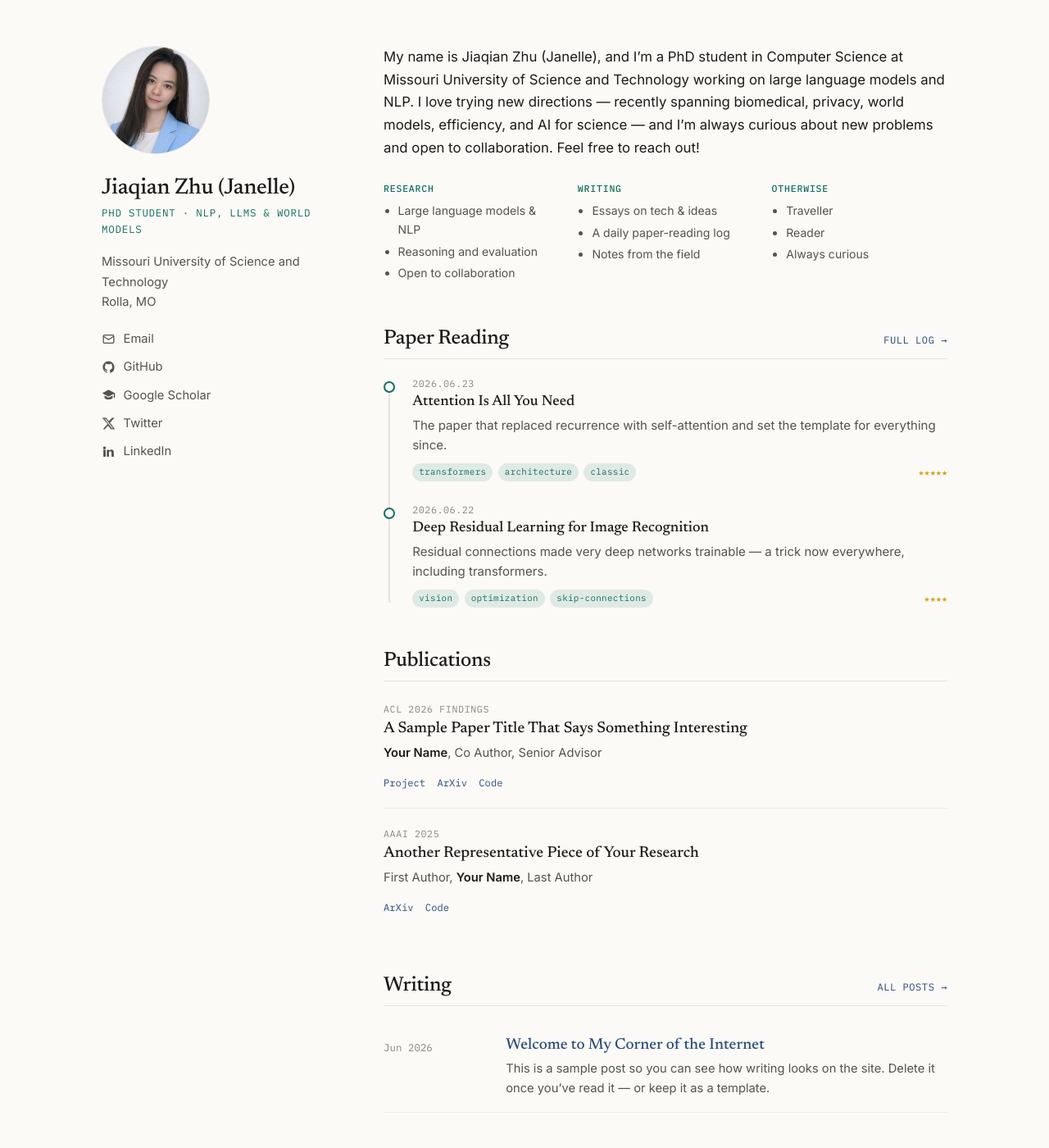
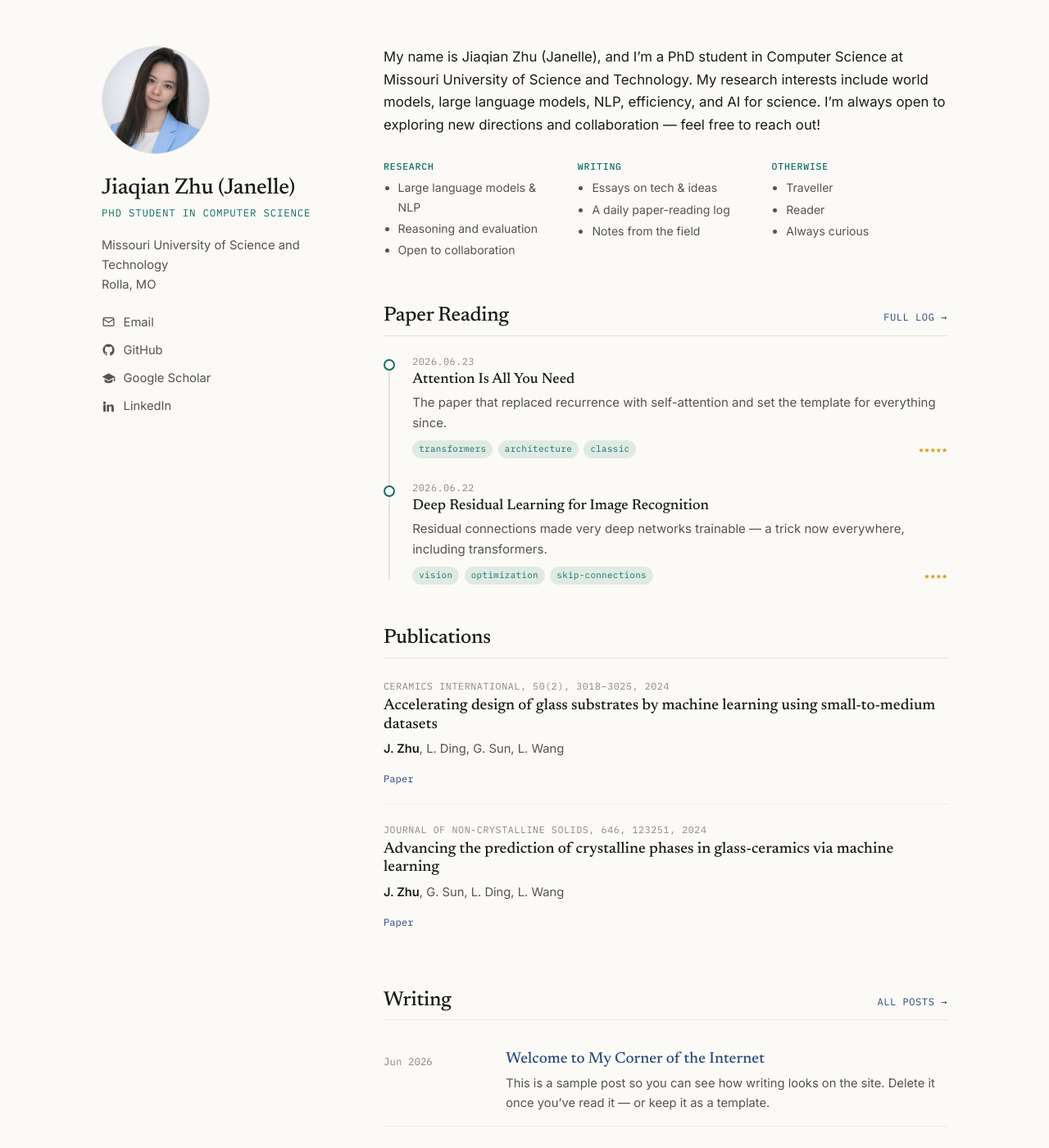
Before and after one commit to Jiaqian-Janelle/Jiaqian-Janelle.github.io, a Jekyll site: the page built from index.html, in a window 1280 px wide and 1400 px high. Shown: the whole window at 82% size. Built offline with Jekyll 4.4.1, drawn with Linux system fonts in a browser that asks for light colours; some of the changed text lies outside the part shown.

Commit message:
update content

```diff
--- a/_config.yml
+++ b/_config.yml
@@ -2,18 +2,17 @@
 #  Site settings — edit these to make the site yours
 # ─────────────────────────────────────────────────────────────
 title: Jiaqian Zhu (Janelle)
-tagline: PhD Student · NLP, LLMs & World Models
+tagline: PhD Student in Computer Science
 email: jiaqianzhu915@gmail.com
 
 # Short bio shown under your name on the homepage (Markdown allowed)
 
 description: >-
   My name is Jiaqian Zhu (Janelle), and I'm a PhD student in Computer Science
-  at Missouri University of Science and Technology working on large language models and NLP. I love trying
-  new directions — recently spanning biomedical, privacy, world models,
-  efficiency, and AI for science — and I'm always curious about new problems and
-  open to collaboration. Feel free to reach out!
-
+  at Missouri University of Science and Technology. My research interests
+  include world models, large language models, NLP, efficiency, and AI for
+  science. I'm always open to exploring new directions and collaboration —
+  feel free to reach out!
 
 # Your affiliation / location (shown in the sidebar)
 affiliation: Missouri University of Science and Technology
--- a/_data/publications.yml
+++ b/_data/publications.yml
@@ -1,17 +1,13 @@
 # Each entry becomes one publication card on the homepage.
 # Bold your own name in `authors` with **double asterisks**.
-# Remove the sample entries and add your own.
-- title: "A Sample Paper Title That Says Something Interesting"
-  authors: "**Your Name**, Co Author, Senior Advisor"
-  venue: "ACL 2026 Findings"
+- title: "Accelerating design of glass substrates by machine learning using small-to-medium datasets"
+  authors: "**J. Zhu**, L. Ding, G. Sun, L. Wang"
+  venue: "Ceramics International, 50(2), 3018–3025, 2024"
   links:
-    - { name: Project, url: "#" }
-    - { name: ArXiv, url: "#" }
-    - { name: Code, url: "#" }
+    - { name: Paper, url: "https://doi.org/10.1016/j.ceramint.2023.11.048" }
 
-- title: "Another Representative Piece of Your Research"
-  authors: "First Author, **Your Name**, Last Author"
-  venue: "AAAI 2025"
+- title: "Advancing the prediction of crystalline phases in glass-ceramics via machine learning"
+  authors: "**J. Zhu**, G. Sun, L. Ding, L. Wang"
+  venue: "Journal of Non-Crystalline Solids, 646, 123251, 2024"
   links:
-    - { name: ArXiv, url: "#" }
-    - { name: Code, url: "#" }
+    - { name: Paper, url: "https://doi.org/10.1016/j.jnoncrysol.2024.123251" }
```
Also changed, not shown: _data/education.yml (+6 -4 lines), _data/social.yml (+4 -7 lines).
